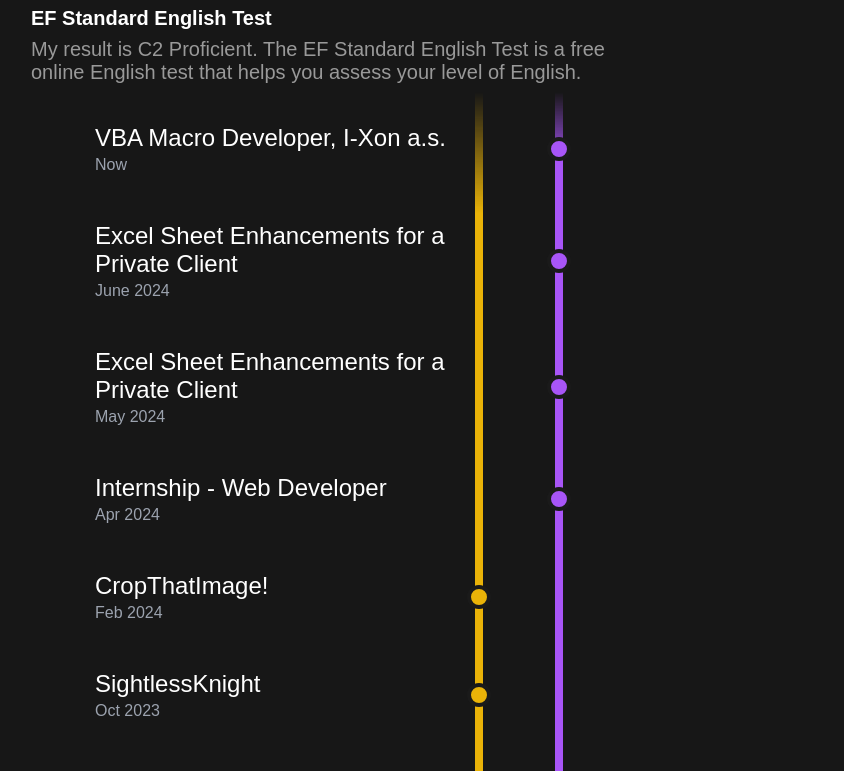
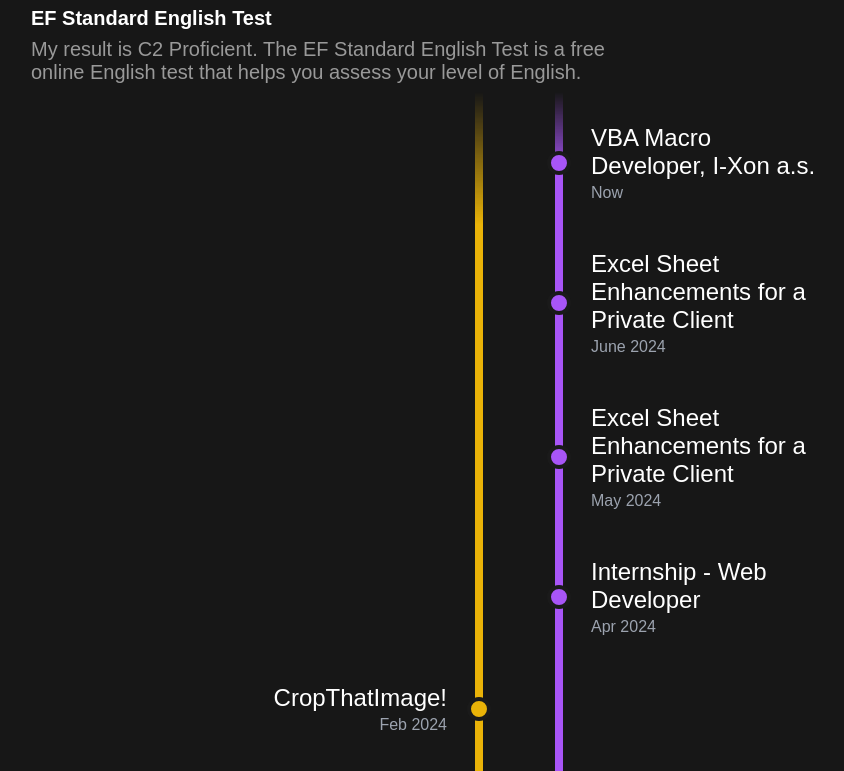
Before and after one commit to lukassobotik/personal-website, a Next.js app: page / in a window 1280 px wide. Shown: the part 2006-2777 px from the top of the page, without its empty margins (161-1005 px from the left). Built offline with nearby package versions, Linux system fonts and the light colour scheme.

Commit message:
Item placement, window resize events

```diff
--- a/styles/timeline.module.css
+++ b/styles/timeline.module.css
@@ -86,8 +86,18 @@
     position: relative;
     display: flex;
     align-items: center;
+    justify-content: flex-end;
+    padding-right: 50%;
+    width: 100%;
+    text-align: right;
+}
+
+.workContent {
+    position: relative;
+    display: flex;
+    align-items: center;
     justify-content: flex-start;
-    padding-right: 50%;
+    padding-left: calc(50% + var(--line-gap) + 2rem);
     width: 100%;
 }
 
--- a/timeline.tsx
+++ b/timeline.tsx
@@ -73,7 +73,7 @@ const Timeline: React.FC = () => {
     const containerRef = useRef<HTMLDivElement>(null);
     const workExperienceLineRef = useRef<HTMLDivElement>(null);
 
-    useEffect(() => {
+    const updateLinePosition = () => {
         if (containerRef.current && workExperienceLineRef.current) {
             const workItems = timelineData.filter(item => item.type === 'work');
             if (workItems.length > 0) {
@@ -88,7 +88,6 @@ const Timeline: React.FC = () => {
                 const lastWorkItem = allItems[lastWorkIndex] as HTMLElement;
 
                 if (firstWorkItem && lastWorkItem) {
-                    // const lineStart = firstWorkItem.offsetTop + firstWorkItem.offsetHeight / 2;
                     const lineEnd = lastWorkItem.offsetTop + lastWorkItem.offsetHeight / 2;
 
                     const line = workExperienceLineRef.current;
@@ -97,7 +96,24 @@ const Timeline: React.FC = () => {
                 }
             }
         }
-    }, []);
+    };
+
+    useEffect(() => {
+        // Initial calculation
+        updateLinePosition();
+
+        // Add resize event listener
+        const handleResize = () => {
+            updateLinePosition();
+        };
+
+        window.addEventListener('resize', handleResize);
+
+        // Cleanup the event listener on component unmount
+        return () => {
+            window.removeEventListener('resize', handleResize);
+        };
+    }, []); // Empty dependency array ensures it runs only once
 
     return (
         <div className={styles.timelineContainer} ref={containerRef}>
@@ -106,7 +122,7 @@ const Timeline: React.FC = () => {
 
             {timelineData.map((item, index) => (
                 <div key={index} className={styles.timelineItem}>
-                    <div className={styles.content}>
+                    <div className={item.type === "work" ? styles.workContent : styles.content}>
                         <div className={styles.textContent}>
                             <h3 className={styles.title}>{item.title}</h3>
                             <p className={styles.date}>{item.date}</p>
```
